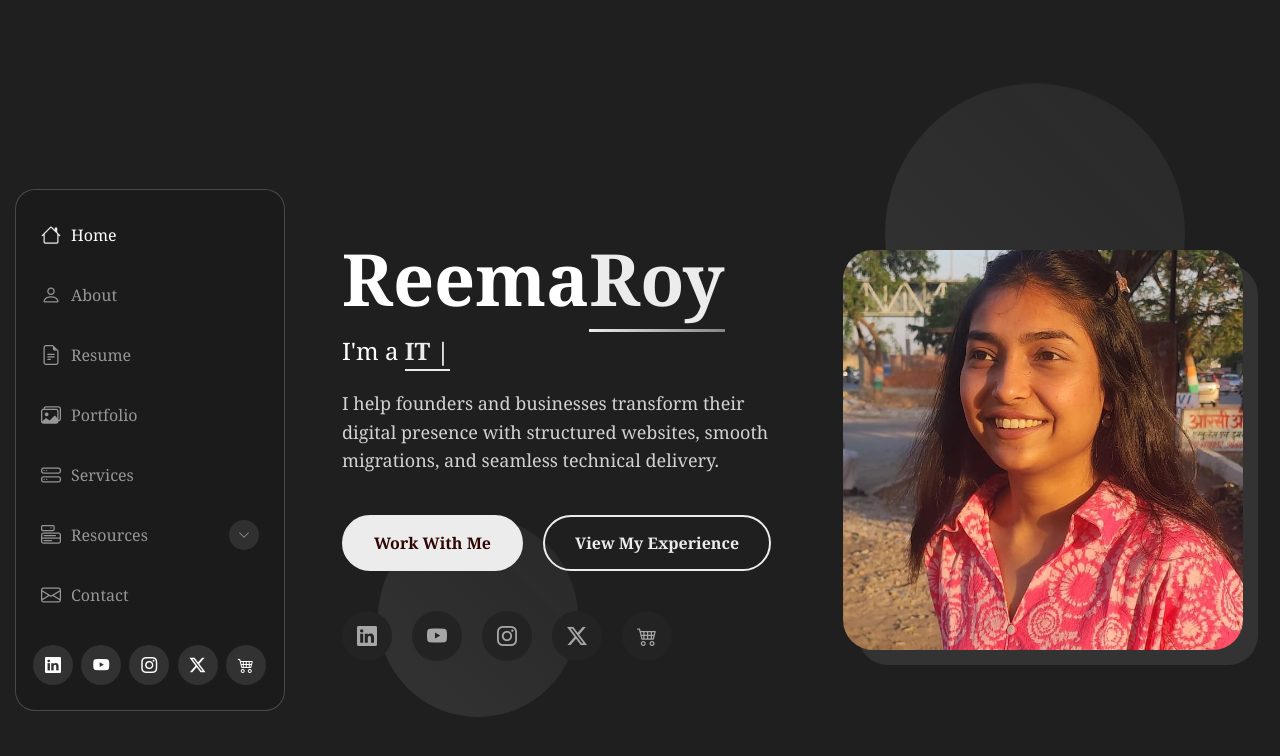
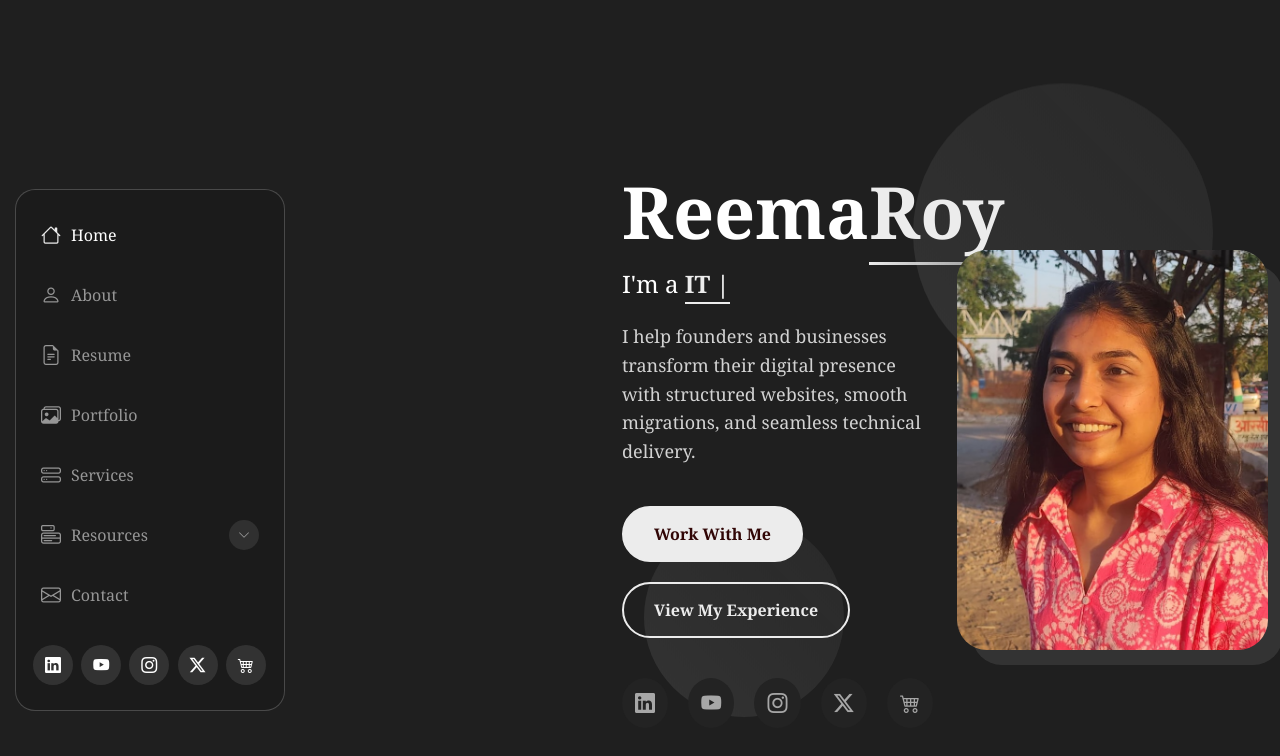
Before and after one commit to iamreemaroy/Reema-Roy, a Jekyll site: the page index.html, which Jekyll copies as it is, in a window 1280 px wide and 900 px high. Shown: the top 756 px of the window. Built offline with Jekyll 4.4.1, drawn with Linux system fonts in a browser that asks for light colours.

Commit message:
Update main.css

```diff
--- a/assets/css/main.css
+++ b/assets/css/main.css
@@ -52,6 +52,12 @@ body {
   color: var(--default-color);
   background-color: var(--background-color);
   font-family: var(--default-font);
+}
+
+@media (min-width: 1200px) {
+  body {
+    padding-left: 280px; /* width of sidebar header */
+  }
 }
 
 a {
```
